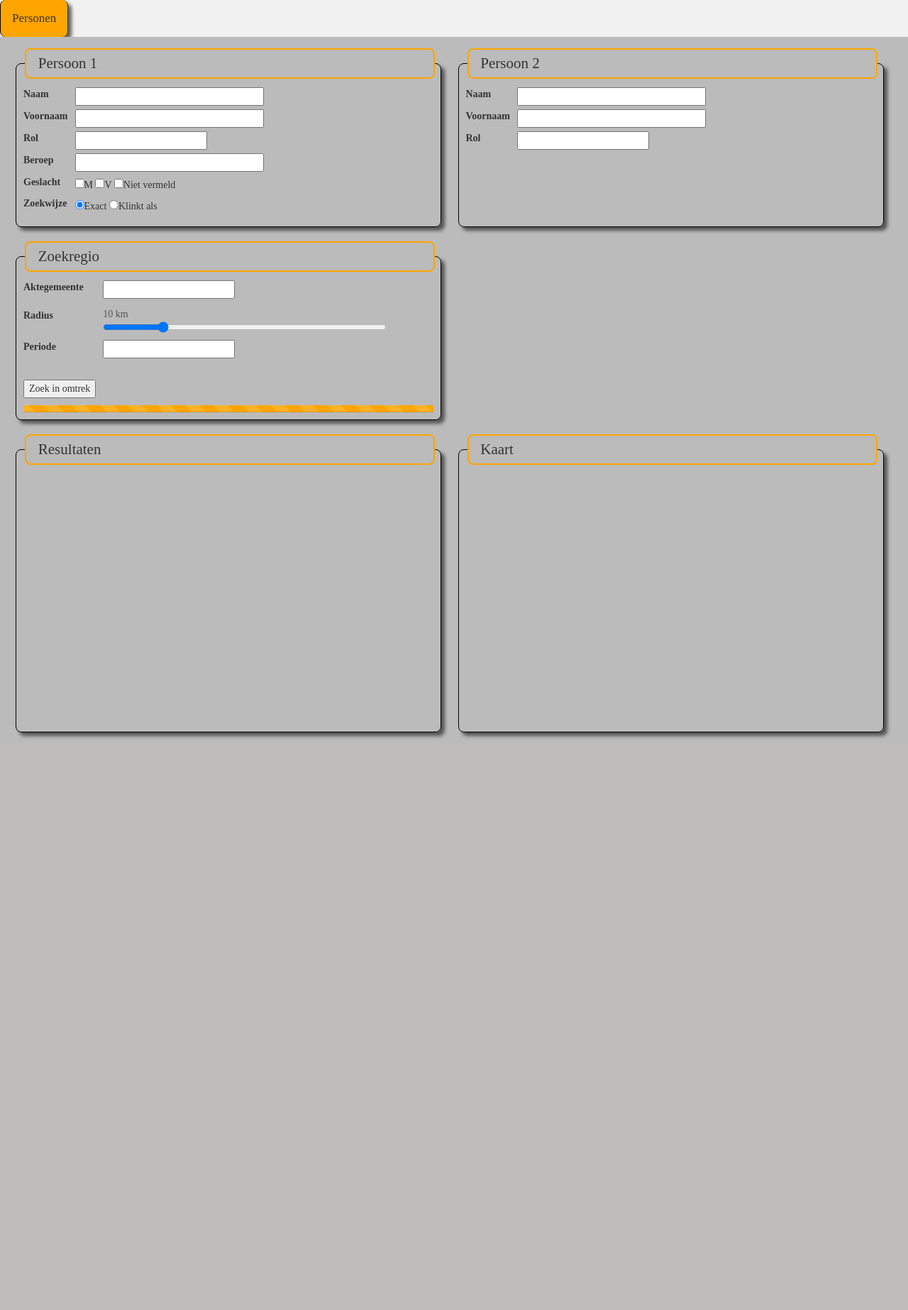
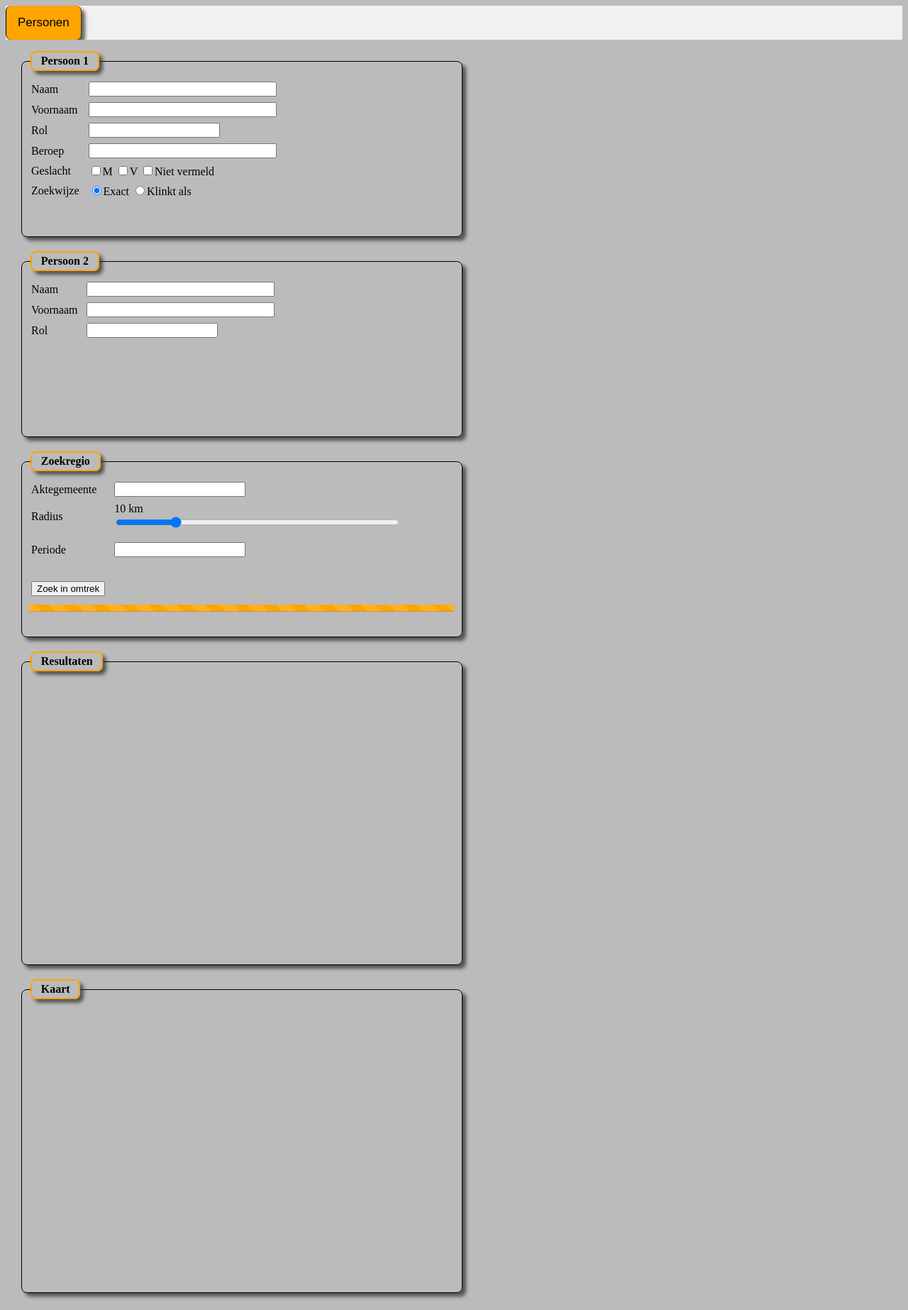
Before and after one commit to koenvelle/rabsearch_web, a Flask app: page / in a window 1280 px wide. Shown: the whole page at 71% size. Before the commit the page ends 1041 px from the top, so only its background shows below. Run offline with Flask 2, Linux system fonts and the light colour scheme; some libraries are stand-ins or nearby versions.

Commit message:
layout improvements, seperated out css file.

```diff
--- /dev/null
+++ b/static/style.css
@@ -0,0 +1,311 @@
+		body {
+			background-color: #BBBBBB;
+		    font-family: "Times New Roman", Times, serif;
+		}
+
+
+		.folium-map {
+		    font-family: "Times New Roman", Times, serif;
+			background-color: #BBBBBB;
+		}
+
+		div {
+			background-color: #BBBBBB;
+		}
+
+		table {
+		}
+
+		th, td {
+		  text-align: left;
+		  padding-right: 10px;
+		  padding-bottom: 5px;
+		}
+
+		.range
+		{
+			width: 400px;
+		}
+
+		.shadow {
+			-webkit-box-shadow: 5px 5px 5px 0px rgba(50, 50, 50, 0.75);
+			-moz-box-shadow:    5px 5px 5px 0px rgba(50, 50, 50, 0.75);
+			box-shadow:         5px 5px 5px 0px rgba(50, 50, 50, 0.75);
+		}
+
+
+		.personen {
+		}
+
+		.fieldset {
+		    -moz-border-radius:8px;
+			-webkit-border-radius:8px;
+			border-radius:8px;
+			border: 1px black solid;
+			-webkit-box-shadow: 5px 5px 5px 0px rgba(50, 50, 50, 0.75);
+			-moz-box-shadow:    5px 5px 5px 0px rgba(50, 50, 50, 0.75);
+			box-shadow:         5px 5px 5px 0px rgba(50, 50, 50, 0.75);
+			padding:10px;
+		  	vertical-align: top;
+			display:inline-block;
+			width:600px;
+			height: 15em;
+			margin:10px;
+		}
+
+
+        @-webkit-keyframes progress-bar-stripes {
+          from {
+            background-position: 40px 0;
+          }
+          to {
+            background-position: 0 0;
+          }
+        }
+        @-o-keyframes progress-bar-stripes {
+          from {
+            background-position: 40px 0;
+          }
+          to {
+            background-position: 0 0;
+          }
+        }
+        @keyframes progress-bar-stripes {
+          from {
+            background-position: 40px 0;
+          }
+          to {
+            background-position: 0 0;
+          }
+        }
+        .progress {
+          height: 20px;
+          margin-bottom: 20px;
+          overflow: hidden;
+          background-color: #f5f5f5;
+          border-radius: 4px;
+          -webkit-box-shadow: inset 0 1px 2px rgba(0, 0, 0, .1);
+                  box-shadow: inset 0 1px 2px rgba(0, 0, 0, .1);
+        }
+        .progress-bar {
+          float: left;
+          width: 0;
+          height: 100%;
+          font-size: 12px;
+          line-height: 20px;
+          color: #fff;
+          text-align: center;
+          background-color: #337ab7;
+          -webkit-box-shadow: inset 0 -1px 0 rgba(0, 0, 0, .15);
+                  box-shadow: inset 0 -1px 0 rgba(0, 0, 0, .15);
+          -webkit-transition: width .6s ease;
+               -o-transition: width .6s ease;
+                  transition: width .6s ease;
+        }
+        .progress-striped .progress-bar,
+        .progress-bar-striped {
+          background-image: -webkit-linear-gradient(45deg, rgba(255, 255, 255, .15) 25%, transparent 25%, transparent 50%, rgba(255, 255, 255, .15) 50%, rgba(255, 255, 255, .15) 75%, transparent 75%, transparent);
+          background-image:      -o-linear-gradient(45deg, rgba(255, 255, 255, .15) 25%, transparent 25%, transparent 50%, rgba(255, 255, 255, .15) 50%, rgba(255, 255, 255, .15) 75%, transparent 75%, transparent);
+          background-image:         linear-gradient(45deg, rgba(255, 255, 255, .15) 25%, transparent 25%, transparent 50%, rgba(255, 255, 255, .15) 50%, rgba(255, 255, 255, .15) 75%, transparent 75%, transparent);
+          -webkit-background-size: 40px 40px;
+                  background-size: 40px 40px;
+        }
+        .progress.active .progress-bar,
+        .progress-bar.active {
+          -webkit-animation: progress-bar-stripes 2s linear infinite;
+               -o-animation: progress-bar-stripes 2s linear infinite;
+                  animation: progress-bar-stripes 2s linear infinite;
+        }
+        .progress-bar-success {
+          background-color: #5cb85c;
+        }
+        .progress-striped .progress-bar-success {
+          background-image: -webkit-linear-gradient(45deg, rgba(255, 255, 255, .15) 25%, transparent 25%, transparent 50%, rgba(255, 255, 255, .15) 50%, rgba(255, 255, 255, .15) 75%, transparent 75%, transparent);
+          background-image:      -o-linear-gradient(45deg, rgba(255, 255, 255, .15) 25%, transparent 25%, transparent 50%, rgba(255, 255, 255, .15) 50%, rgba(255, 255, 255, .15) 75%, transparent 75%, transparent);
+          background-image:         linear-gradient(45deg, rgba(255, 255, 255, .15) 25%, transparent 25%, transparent 50%, rgba(255, 255, 255, .15) 50%, rgba(255, 255, 255, .15) 75%, transparent 75%, transparent);
+        }
+        .progress-bar-info {
+          background-color: #5bc0de;
+        }
+        .progress-striped .progress-bar-info {
+          background-image: -webkit-linear-gradient(45deg, rgba(255, 255, 255, .15) 25%, transparent 25%, transparent 50%, rgba(255, 255, 255, .15) 50%, rgba(255, 255, 255, .15) 75%, transparent 75%, transparent);
+          background-image:      -o-linear-gradient(45deg, rgba(255, 255, 255, .15) 25%, transparent 25%, transparent 50%, rgba(255, 255, 255, .15) 50%, rgba(255, 255, 255, .15) 75%, transparent 75%, transparent);
+          background-image:         linear-gradient(45deg, rgba(255, 255, 255, .15) 25%, transparent 25%, transparent 50%, rgba(255, 255, 255, .15) 50%, rgba(255, 255, 255, .15) 75%, transparent 75%, transparent);
+        }
+        .progress-bar-warning {
+          background-color: #f0ad4e;
+        }
+        .progress-striped .progress-bar-warning {
+          background-image: -webkit-linear-gradient(45deg, rgba(255, 255, 255, .15) 25%, transparent 25%, transparent 50%, rgba(255, 255, 255, .15) 50%, rgba(255, 255, 255, .15) 75%, transparent 75%, transparent);
+          background-image:      -o-linear-gradient(45deg, rgba(255, 255, 255, .15) 25%, transparent 25%, transparent 50%, rgba(255, 255, 255, .15) 50%, rgba(255, 255, 255, .15) 75%, transparent 75%, transparent);
+          background-image:         linear-gradient(45deg, rgba(255, 255, 255, .15) 25%, transparent 25%, transparent 50%, rgba(255, 255, 255, .15) 50%, rgba(255, 255, 255, .15) 75%, transparent 75%, transparent);
+        }
+        .progress-bar-danger {
+          background-color: #d9534f;
+        }
+        .progress-striped .progress-bar-danger {
+          background-image: -webkit-linear-gradient(45deg, rgba(255, 255, 255, .15) 25%, transparent 25%, transparent 50%, rgba(255, 255, 255, .15) 50%, rgba(255, 255, 255, .15) 75%, transparent 75%, transparent);
+          background-image:      -o-linear-gradient(45deg, rgba(255, 255, 255, .15) 25%, transparent 25%, transparent 50%, rgba(255, 255, 255, .15) 50%, rgba(255, 255, 255, .15) 75%, transparent 75%, transparent);
+          background-image:         linear-gradient(45deg, rgba(255, 255, 255, .15) 25%, transparent 25%, transparent 50%, rgba(255, 255, 255, .15) 50%, rgba(255, 255, 255, .15) 75%, transparent 75%, transparent);
+        }
+		.legend {
+			-moz-border-radius:8px;
+			-webkit-border-radius:8px;
+			border-radius:8px;
+			border: 2px orange solid;
+			padding: 0.2em 0.8em;
+			margin:2px;
+			font-weight:bold;
+			-webkit-box-shadow: 5px 5px 5px 0px rgba(50, 50, 50, 0.75);
+			-moz-box-shadow:    5px 5px 5px 0px rgba(50, 50, 50, 0.75);
+			box-shadow:         5px 5px 5px 0px rgba(50, 50, 50, 0.75);
+		}
+
+		.pers1 {
+		}
+
+		.pers2 {
+		}
+
+		.help {
+			background-color:black;
+			display:none;
+			position:absolute;
+			margin-left:auto;
+			margin-right:auto;
+			height:40em;
+		}
+
+		.zoekregio {
+
+		}
+
+		.progresscontainer{
+			background-color = #navjowhite;
+			display: block;
+			float: left;
+			width: 100%;
+			padding-top : 5px;
+		}
+
+		.progress-bar {
+			background-color: orange;
+			display: block;
+			height: 10px;
+			float: left;
+			width: 100%;
+		}
+
+		.resultscontainer {
+			min-height: 300px;
+			max-height: 600px;
+			height:420px;
+			overflow:hidden;
+			overflow-y: auto;
+		}
+
+		.resultstable {
+			background-color: #BBBBBB;
+			width:100%;
+			position: sticky;
+			top: 0;
+		}
+
+		.resultstable tr:hover {
+			  text-decoration: underline;
+			  background-color: orange;
+		}
+		.resultstable tr:nth-child(even) {
+		  background-color: navajowhite;
+		}
+
+		/* unvisited link */
+		.resultstable a:link {
+		  color: black;
+		  text-decoration: none;
+		}
+
+		/* visited link */
+		.resultstable a:visited {
+		  color: gray;
+		  text-decoration: none;
+		}
+
+		/* mouse over link */
+		.resultstable a:hover {
+		  color: hotpink;
+		  text-decoration: underline;
+		}
+
+		/* selected link */
+		.resultstable a:active {
+		  color: blue;
+		  text-decoration: none;
+		}
+
+		/* width */
+		::-webkit-scrollbar {
+		  width: 10px;
+		}
+
+		/* Track */
+		::-webkit-scrollbar-track {
+		  background: #f1f1f1;
+		}
+
+		/* Handle */
+		::-webkit-scrollbar-thumb {
+		  background: #888;
+		}
+
+		/* Handle on hover */
+		::-webkit-scrollbar-thumb:hover {
+		  background: #555;
+		}
+
+		fieldset#fskaart{
+		height:420px;
+		}
+
+		/* Style the tab */
+		.tab {
+		  overflow: hidden;
+		  background-color: #f1f1f1;
+		}
+
+		/* Style the buttons inside the tab */
+		.tab button {
+			-moz-border-radius:8px;
+			-webkit-border-radius:8px;
+			border-radius:8px;
+		  background-color: #BBBBBB;
+		  border-top: none;
+		  border-right: 1px solid #333333;
+		  border-left: 1px solid black;
+		  border-bottom: none;
+		  float: left;
+		  outline: none;
+		  cursor: pointer;
+		  padding: 14px 16px;
+		  transition: 0.3s;
+		  font-size: 17px;
+		}
+
+		/* Change background color of buttons on hover */
+		.tab button:hover {
+		  background-color: #ddd;
+		}
+
+		/* Create an active/current tablink class */
+		.tab button.active {
+		  background-color: orange;
+		}
+
+		/* Style the tab content */
+		.tab_content {
+		  display: none;
+		  padding: 6px 12px;
+		}
+	    .tab_content#tab_personen {
+	     display: block;
+	    }
--- a/templates/index.html
+++ b/templates/index.html
@@ -5,11 +5,10 @@
         <meta charset="UTF-8">
         <meta name="viewport" content="width=device-width, initial-scale=1.0">
         <title>arch.be location search</title>
+		<link rel="stylesheet" href="{{ url_for('static', filename='style.css') }}">
     	<script src="https://ajax.googleapis.com/ajax/libs/jquery/3.1.0/jquery.min.js"></script>
-  <link rel="stylesheet" href="https://maxcdn.bootstrapcdn.com/bootstrap/3.3.6/css/bootstrap.min.css" />
   		<script src="https://maxcdn.bootstrapcdn.com/bootstrap/3.3.7/js/bootstrap.min.js"></script>
 		<script>
-
 
 		var workerid = 0;
 
@@ -156,9 +155,6 @@
 		  document.getElementById("range_km").value = document.getElementById("range_slider").value + " km";
 		  };
 
-
-</script>
-<script>
 			function openTab(evt, tabName) {
 			  console.log(tabName);
 			  var i, tabcontent, tablinks;
@@ -177,225 +173,6 @@
 		</script>
 
 
-		<style>
-
-		body {
-		    font-family: "Times New Roman", Times, serif;
-			background-color: #BBBBBB;
-		}
-
-		.folium-map {
-		    font-family: "Times New Roman", Times, serif;
-			background-color: #BBBBBB;
-		}
-
-		div {
-			background-color: #BBBBBB;
-		}
-		table {
-		}
-
-		th, td {
-		  text-align: left;
-		  padding-right: 10px;
-		  padding-bottom: 5px;
-		}
-
-		.range
-		{
-			width: 400px;
-		}
-
-		.shadow {
-			-webkit-box-shadow: 5px 5px 5px 0px rgba(50, 50, 50, 0.75);
-			-moz-box-shadow:    5px 5px 5px 0px rgba(50, 50, 50, 0.75);
-			box-shadow:         5px 5px 5px 0px rgba(50, 50, 50, 0.75);
-		}
-
-
-		.personen {
-		}
-
-		fieldset {
-		    -moz-border-radius:8px;
-			-webkit-border-radius:8px;
-			border-radius:8px;
-			border: 1px black solid;
-			-webkit-box-shadow: 5px 5px 5px 0px rgba(50, 50, 50, 0.75);
-			-moz-box-shadow:    5px 5px 5px 0px rgba(50, 50, 50, 0.75);
-			box-shadow:         5px 5px 5px 0px rgba(50, 50, 50, 0.75);
-			padding:10px;
-		  	vertical-align: top;
-			display:inline-block;
-			width:600px;
-			height: 18em;
-			margin:10px;
-		}
-
-		legend {
-			-moz-border-radius:8px;
-			-webkit-border-radius:8px;
-			border-radius:8px;
-			border: 2px orange solid;
-			padding: 0.2em 0.8em;
-			margin:2px;
-		}
-
-		.pers1 {
-		}
-
-		.pers2 {
-		}
-
-		.help {
-			background-color:black;
-			display:none;
-			position:absolute;
-			margin-left:auto;
-			margin-right:auto;
-			height:40em;
-		}
-
-		.zoekregio {
-
-		}
-
-		.progresscontainer{
-			background-color = #navjowhite;
-			display: block;
-			float: left;
-			width: 100%;
-			padding-top : 5px;
-		}
-
-		.progress-bar {
-			background-color: orange;
-			display: block;
-			height: 10px;
-			float: left;
-			width: 100%;
-		}
-
-		.resultscontainer {
-			min-height: 300px;
-			max-height: 600px;
-			height:420px;
-			overflow:hidden;
-			overflow-y: auto;
-		}
-
-		.resultstable {
-			background-color: #BBBBBB;
-			width:100%;
-			position: sticky;
-			top: 0;
-		}
-
-		.resultstable tr:hover {
-			  text-decoration: underline;
-			  background-color: orange;
-		}
-		.resultstable tr:nth-child(even) {
-		  background-color: navajowhite;
-		}
-
-		/* unvisited link */
-		.resultstable a:link {
-		  color: black;
-		  text-decoration: none;
-		}
-
-		/* visited link */
-		.resultstable a:visited {
-		  color: gray;
-		  text-decoration: none;
-		}
-
-		/* mouse over link */
-		.resultstable a:hover {
-		  color: hotpink;
-		  text-decoration: underline;
-		}
-
-		/* selected link */
-		.resultstable a:active {
-		  color: blue;
-		  text-decoration: none;
-		}
-
-		/* width */
-		::-webkit-scrollbar {
-		  width: 10px;
-		}
-
-		/* Track */
-		::-webkit-scrollbar-track {
-		  background: #f1f1f1;
-		}
-
-		/* Handle */
-		::-webkit-scrollbar-thumb {
-		  background: #888;
-		}
-
-		/* Handle on hover */
-		::-webkit-scrollbar-thumb:hover {
-		  background: #555;
-		}
-
-		fieldset#fskaart{
-		height:420px;
-		}
-}
-
-	</style>
-
-	<style>
-
-		/* Style the tab */
-		.tab {
-		  overflow: hidden;
-		  background-color: #f1f1f1;
-		}
-
-		/* Style the buttons inside the tab */
-		.tab button {
-			-moz-border-radius:8px;
-			-webkit-border-radius:8px;
-			border-radius:8px;
-		  background-color: #BBBBBB;
-		  border-top: none;
-		  border-right: 1px solid #333333;
-		  border-left: 1px solid black;
-		  border-bottom: none;
-		  float: left;
-		  outline: none;
-		  cursor: pointer;
-		  padding: 14px 16px;
-		  transition: 0.3s;
-		  font-size: 17px;
-		}
-
-		/* Change background color of buttons on hover */
-		.tab button:hover {
-		  background-color: #ddd;
-		}
-
-		/* Create an active/current tablink class */
-		.tab button.active {
-		  background-color: orange;
-		}
-
-		/* Style the tab content */
-		.tab_content {
-		  display: none;
-		  padding: 6px 12px;
-		}
-	    .tab_content#tab_personen {
-	     display: block;
-	    }
-
-	</style>
     </head>
     <body>
 
@@ -417,7 +194,7 @@
 							<option value='{{rol}}'>{{rol}}</option>
 							{% endfor %}
 							</datalist>
-							<fieldset class="pers1">
+							<fieldset class="fieldset pers1">
 	  							<legend class="legend">Persoon 1</legend>
 								<table >
 									<tr><td><label>Naam </label></td><td><input name="pers1_achternaam"  size=30></input></td></tr>
@@ -447,7 +224,7 @@
 								</table>
 							</fieldset>
 
-							<fieldset class="pers2">
+							<fieldset class="fieldset pers2">
 	  							<legend class="legend">Persoon 2</legend>
 								<table>
 									<tr><td><label>Naam </label></td><td><input name="pers2_achternaam" size=30></input></td></tr>
@@ -463,7 +240,7 @@
 							</div>
 
 
-							<fieldset class="zoekregio">
+							<fieldset class="fieldset zoekregio">
 	  							<legend class="legend">Zoekregio</legend>
 									<table>
 									<tr>
@@ -482,7 +259,7 @@
 										<td><label>Radius</label></td>
 										<td>
 										<div class="range">
-										 <output id="range_km">10 km</output> <input name="radius" id="range_slider" type="range" min="0" max="50" value="10" oninput="update_range()"></input>
+										 <output id="range_km">10 km</output> <input name="radius" style="width:100%;" id="range_slider" type="range" min="0" max="50" value="10" oninput="update_range()"></input>
 										</div>
 										</td>
 									</tr>
@@ -511,7 +288,7 @@
 
 			</form>
 
-							<fieldset class="resultscontainer">
+							<fieldset class="fieldset resultscontainer">
 	  							<legend class="legend">Resultaten</legend>
 
 								<table id="results" class="resultstable">
@@ -521,10 +298,9 @@
 								</table>
 							</fieldset>
 
-							<fieldset id="fskaart">
+							<fieldset class="fieldset" id="fskaart">
 							<legend class="legend">Kaart</legend>
 								<div id="kaart" ></div>
-
 							</fieldset>
 
 	</div>
```
Lines whose indentation alone changed are shown as unchanged.
